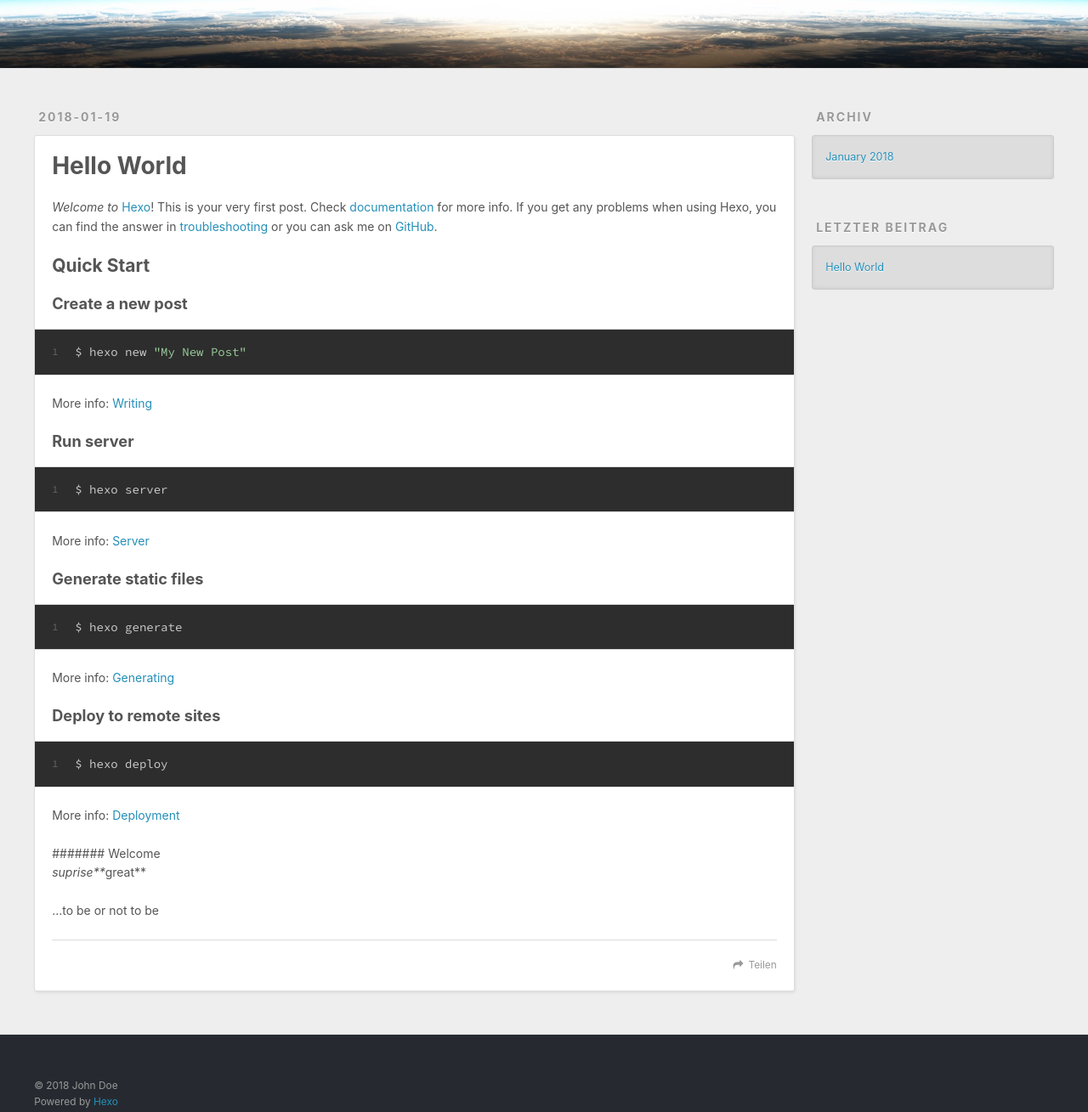
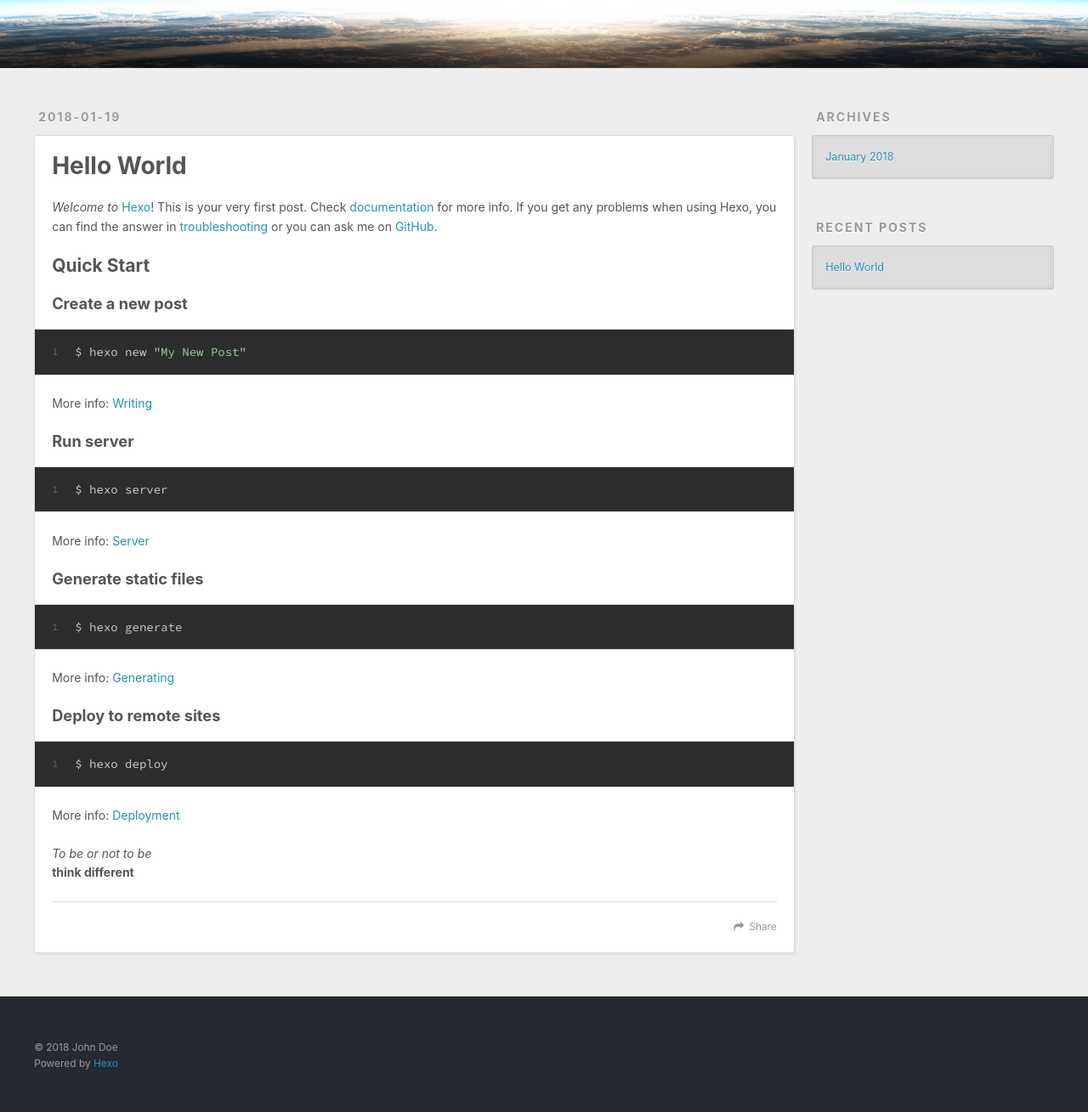
Before and after one commit to fifteencoin/fifteencoin.github.io, a plain HTML site: page 2018/01/19/hello-world/index.html in a window 1280 px wide. Shown: the part 220-1529 px from the top of the page at 85% size. Drawn offline with nearby package versions, Linux system fonts and the light colour scheme.

Commit message:
Site updated: 2018-01-22 17:43:36

```diff
--- a/2018/01/19/hello-world/index.html
+++ b/2018/01/19/hello-world/index.html
@@ -13,7 +13,7 @@
 <meta property="og:url" content="http://yoursite.com/2018/01/19/hello-world/index.html">
 <meta property="og:site_name" content="Hexo">
 <meta property="og:description" content="Welcome to Hexo! This is your very first post. Check documentation for more info. If you get any problems when using Hexo, you can find the answer in troubleshooting or you can ask me on GitHub. Quick">
-<meta property="og:updated_time" content="2018-01-19T13:14:15.000Z">
+<meta property="og:updated_time" content="2018-01-22T09:42:48.000Z">
 <meta name="twitter:card" content="summary">
 <meta name="twitter:title" content="Hello World">
 <meta name="twitter:description" content="Welcome to Hexo! This is your very first post. Check documentation for more info. If you get any problems when using Hexo, you can find the answer in troubleshooting or you can ask me on GitHub. Quick">
@@ -54,7 +54,7 @@
 
           <a id="nav-rss-link" class="nav-icon" href="/atom.xml" title="RSS Feed"></a>
 
-        <a id="nav-search-btn" class="nav-icon" title="Suche"></a>
+        <a id="nav-search-btn" class="nav-icon" title="Search"></a>
       </nav>
       <div id="search-form-wrap">
         <form action="//google.com/search" method="get" accept-charset="UTF-8" class="search-form"><input type="search" name="q" class="search-form-input" placeholder="Search"><button type="submit" class="search-form-submit">&#xF002;</button><input type="hidden" name="sitesearch" value="http://yoursite.com"></form>
@@ -94,13 +94,12 @@
 <p>More info: <a href="https://hexo.io/docs/generating.html" target="_blank" rel="noopener">Generating</a></p>
 <h3 id="Deploy-to-remote-sites"><a href="#Deploy-to-remote-sites" class="headerlink" title="Deploy to remote sites"></a>Deploy to remote sites</h3><figure class="highlight bash"><table><tr><td class="gutter"><pre><span class="line">1</span><br></pre></td><td class="code"><pre><span class="line">$ hexo deploy</span><br></pre></td></tr></table></figure>
 <p>More info: <a href="https://hexo.io/docs/deployment.html" target="_blank" rel="noopener">Deployment</a></p>
-<p>####### Welcome<br><em>suprise**</em>great**</p>
-<p>…to be or not to be</p>
+<p><em>To be or not to be</em><br><strong>think different</strong></p>
 
 
     </div>
     <footer class="article-footer">
-      <a data-url="http://yoursite.com/2018/01/19/hello-world/" data-id="cjcpnb5yi0000les9exonbnuu" class="article-share-link">Teilen</a>
+      <a data-url="http://yoursite.com/2018/01/19/hello-world/" data-id="cjcq0xr120000urs9gcwws0f5" class="article-share-link">Share</a>
 
 
     </footer>
@@ -124,7 +123,7 @@
 
 
   <div class="widget-wrap">
-    <h3 class="widget-title">Archiv</h3>
+    <h3 class="widget-title">Archives</h3>
     <div class="widget">
       <ul class="archive-list"><li class="archive-list-item"><a class="archive-list-link" href="/archives/2018/01/">January 2018</a></li></ul>
     </div>
@@ -134,7 +133,7 @@
 
 
   <div class="widget-wrap">
-    <h3 class="widget-title">letzter Beitrag</h3>
+    <h3 class="widget-title">Recent Posts</h3>
     <div class="widget">
       <ul>
 
```
Also changed, not shown: archives/2018/01/index.html (+4 -4 lines), archives/2018/index.html (+4 -4 lines), archives/index.html (+4 -4 lines), index.html (+5 -6 lines).
